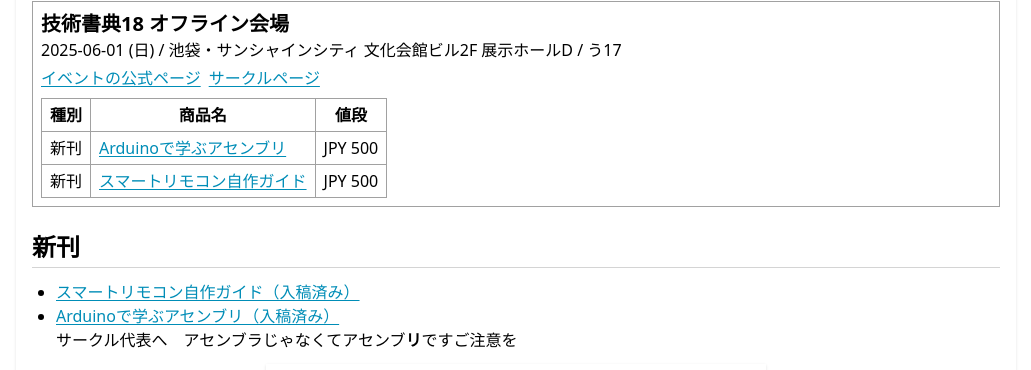
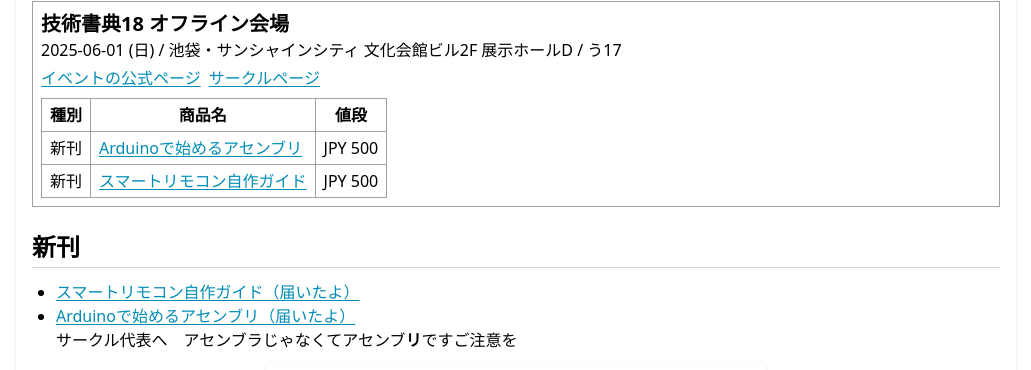
Before and after one commit to nikachu2012/nikatech-site, a Next.js app: page / in a window 1280 px wide. Shown: the part 757-1127 px from the top of the page, without its empty margins (124-1155 px from the left). Built offline with nearby package versions, Linux system fonts and the light colour scheme.

Commit message:
[fix] 書籍名の修正

```diff
--- a/app/(default)/event/event.tsx
+++ b/app/(default)/event/event.tsx
@@ -23,7 +23,7 @@
                 <tbody>
                     <tr>
                         <td className="border border-neutral-400 p-1 px-2">新刊</td>
-                        <td className="border border-neutral-400 p-1 px-2"><Link href={"/item/avrasm"}>Arduinoで学ぶアセンブリ</Link></td>
+                        <td className="border border-neutral-400 p-1 px-2"><Link href={"/item/avrasm"}>Arduinoで始めるアセンブリ</Link></td>
                         <td className="border border-neutral-400 p-1 px-2">JPY 500</td>
                     </tr>
                     <tr>
--- a/app/(default)/item/newRelease.tsx
+++ b/app/(default)/item/newRelease.tsx
@@ -6,9 +6,9 @@
 export function NewReleaseList() {
     return <>
         <ul className="list-disc list-outside ml-6">
-            <li><Link href={"item/smartremote_guide"}>スマートリモコン自作ガイド（入稿済み）</Link></li>
+            <li><Link href={"item/smartremote_guide"}>スマートリモコン自作ガイド（届いたよ）</Link></li>
             <li>
-                <Link href={"item/avrasm"}>Arduinoで学ぶアセンブリ（入稿済み）</Link><br />
+                <Link href={"item/avrasm"}>Arduinoで始めるアセンブリ（届いたよ）</Link><br />
                 サークル代表へ　アセンブラじゃなくてアセンブ<b>リ</b>ですご注意を
             </li>
         </ul>
```
